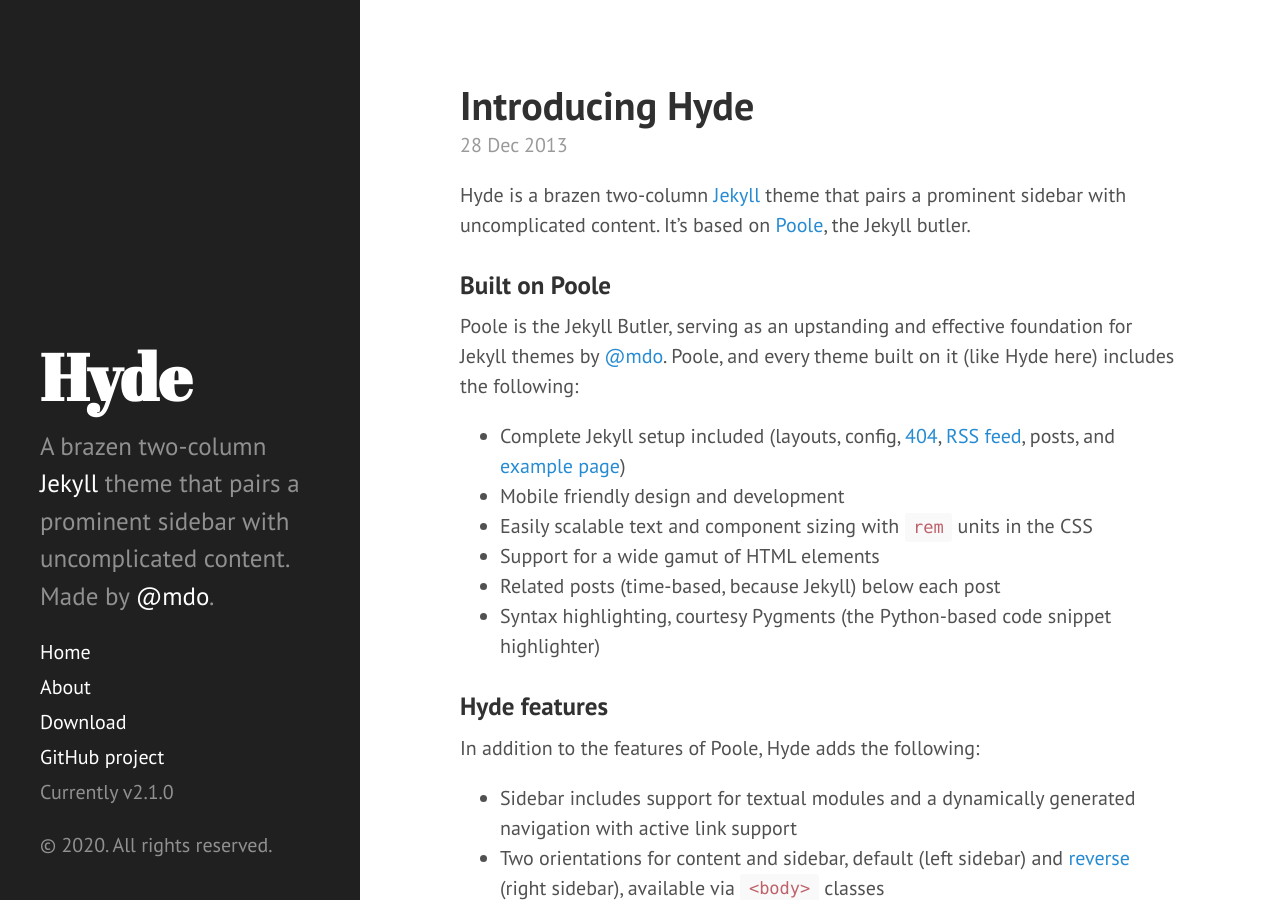
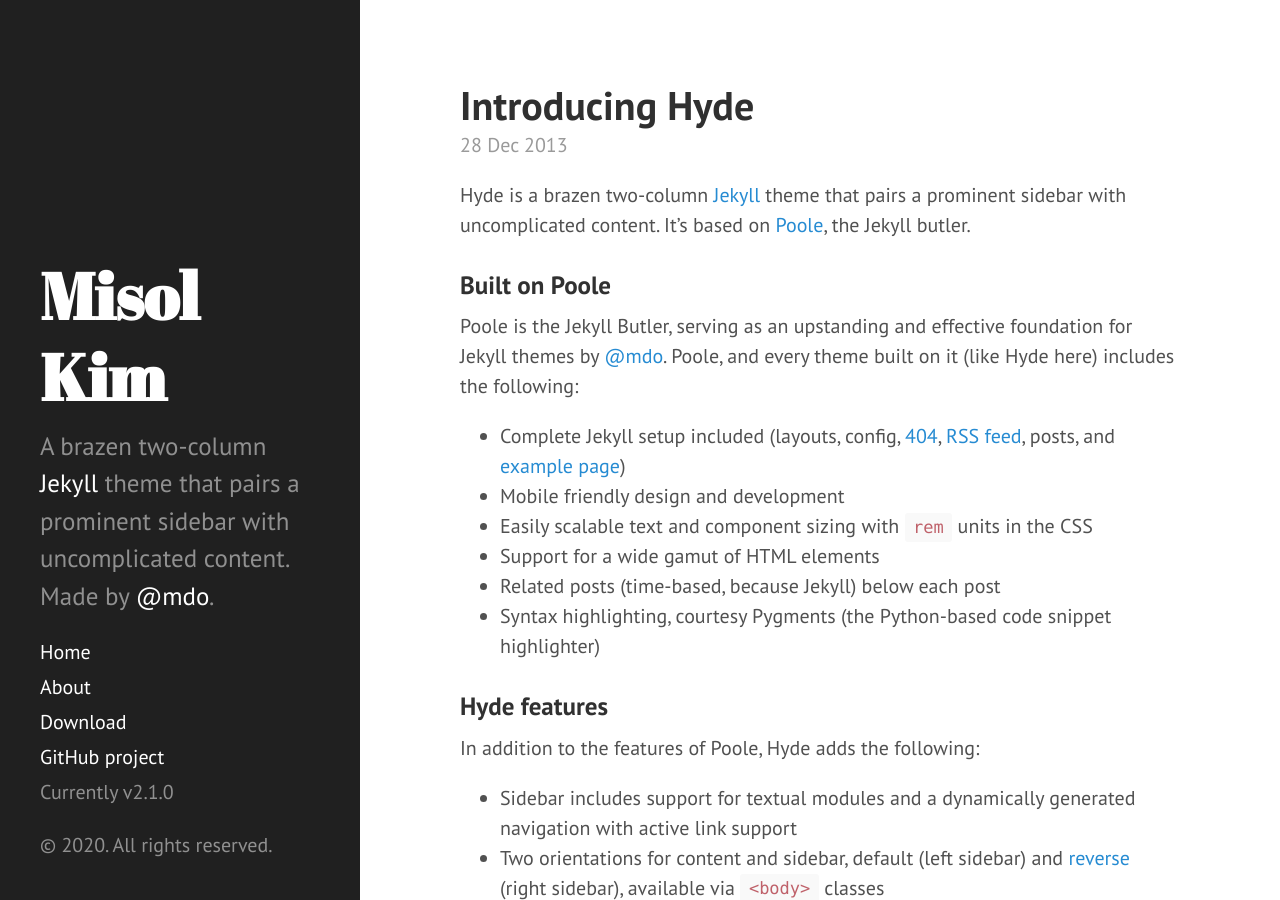
Before and after one commit to kim-misol/kim-misol.github.io, a Jekyll site: the page built from index.html, in a window 1280 px wide and 900 px high. Built offline with Jekyll 4.4.1, drawn with Linux system fonts in a browser that asks for light colours; Markdown is read by kramdown in place of the engine named in the settings; the list of posts is cut into pages by our own code.

Commit message:
Update _config.yml

```diff
--- a/_config.yml
+++ b/_config.yml
@@ -4,13 +4,13 @@
 
 # Permalinks
 permalink:        pretty
-relative_permalinks: true
+relative_permalinks: false
 
 # Setup
-title:            Hyde
+title:            Misol Kim
 tagline:          'A Jekyll theme'
 description:      'A brazen two-column <a href="http://jekyllrb.com" target="_blank">Jekyll</a> theme that pairs a prominent sidebar with uncomplicated content. Made by <a href="https://twitter.com/mdo" target="_blank">@mdo</a>.'
-url:              http://hyde.getpoole.com
+url:              https://kim-misol.github.io/
 baseurl:          /
 
 author:
```
